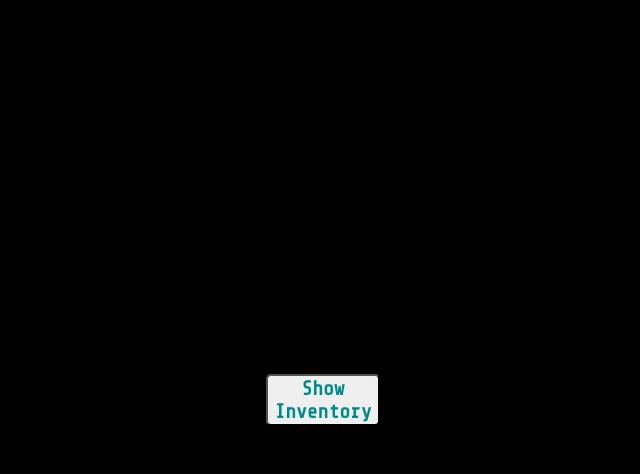
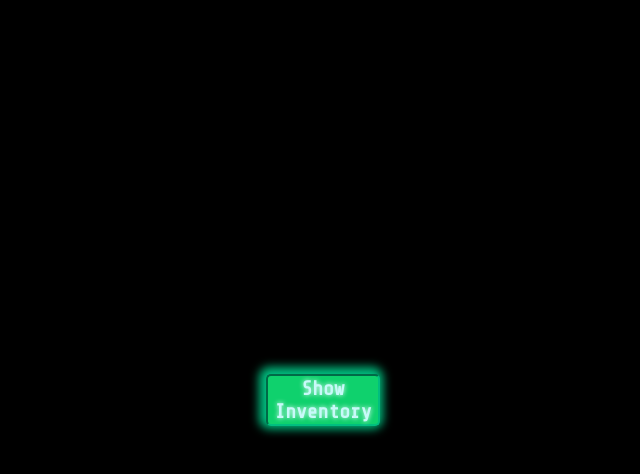
Before and after one commit to MXM-BSGR/SPACESHIP-PROJECT, a website: page btn_design/btn_design.html in a window 1280 px wide. In both pictures the pointer is over the button 639 px from the left and 400 px from the top of the page. Shown: the whole page, without its empty margins (317-957 px from the left). Drawn offline with Linux system fonts and the light colour scheme.

Commit message:
feat: Style Update Btn

```diff
--- a/btn_design/btn_design.css
+++ b/btn_design/btn_design.css
@@ -35,23 +35,54 @@ body{
     margin: 0;
     border-width: 2px;
     border-style: none;
-    border-style: outset;
+    border-style:groove;
     border-radius: 5px;
-    border-color: buttonborder;
+    border-color: aquamarine;
     border-image: none;
-    background-color: buttonface;
+    box-shadow: 2px 2px 0 0 5px 5px white;
+    background-color: rgb(25 143 82);
     padding-block: 1px;
     padding-inline: 6px;
     text-align: center;
     text-indent: 0;
     text-transform: none;
-    text-shadow: none;
+
+    /* text-shadow: 3px 3px 5px azure; */
     line-height: normal;
     word-spacing: normal;
-    color: darkcyan;
+    color: aqua;
     font-family: var(--tertiary-font);
     font-size: 20px;
     font-weight: 700;
     cursor: pointer;
     cursor: default;
 }
+
+.btn:hover{
+    box-sizing: border-box;
+    display: inline-block;
+    margin: 0;
+    border-width: 2px;
+    border-style: none;
+    border-style:inset;
+    border-radius: 5px;
+    border-color: rgb(1 190 127);
+    border-image: none;
+    box-shadow: 1px 1px 5px 5px white;
+    box-shadow: -2px -2px 10px 5px rgb(1 190 127);
+    background-color: rgb(15 209 109);
+    padding-block: 1px;
+    padding-inline: 6px;
+    text-align: center;
+    text-indent: 0;
+    text-transform: none;
+    text-shadow: 0 0  5px azure;
+    line-height: normal;
+    word-spacing: normal;
+    color: rgb(200 249 249);
+    font-family: var(--tertiary-font);
+    font-size: 20px;
+    font-weight: 700;
+    cursor: pointer;
+    cursor: default;
+}
```
